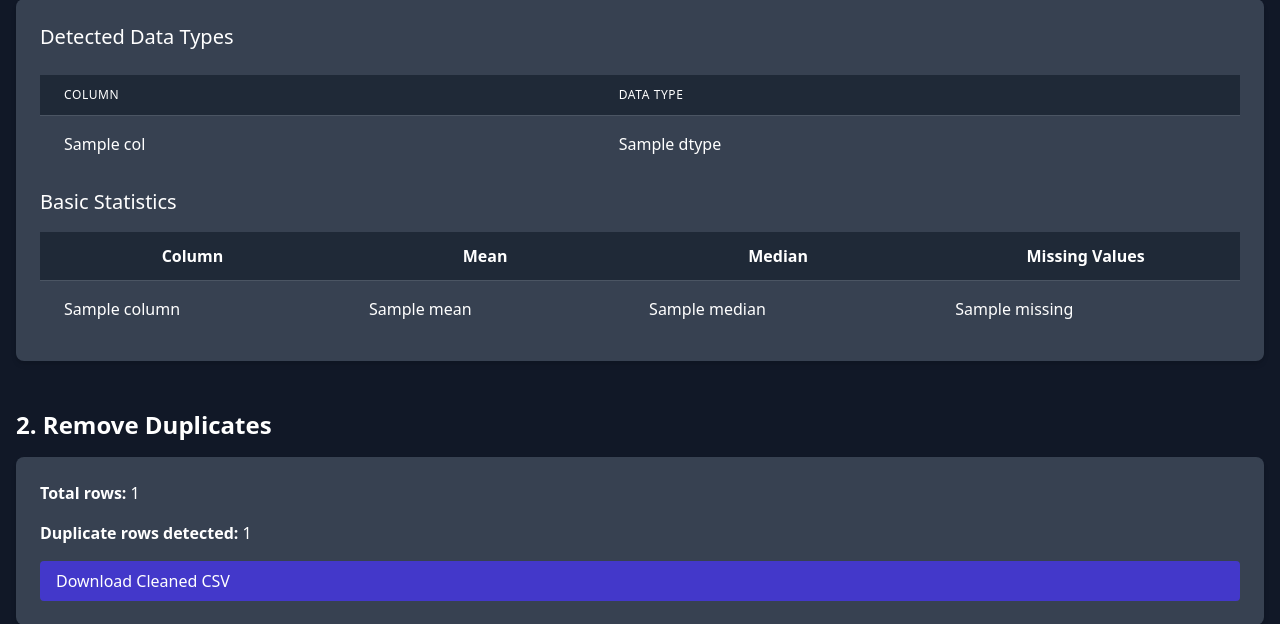
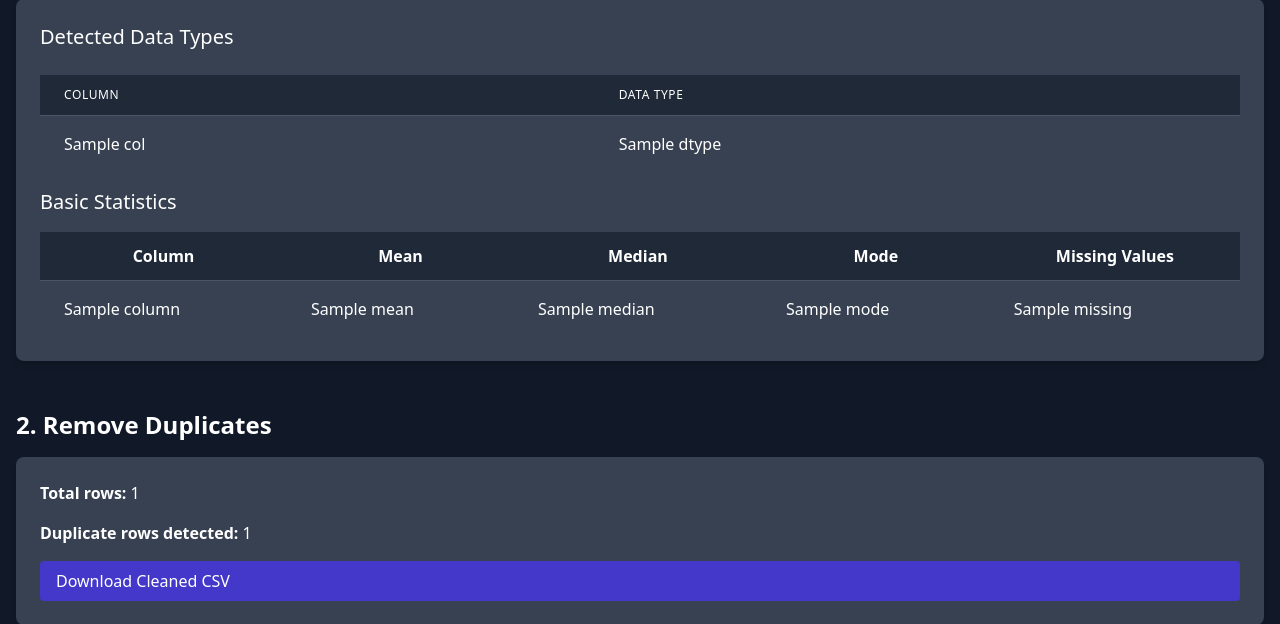
Before and after one commit to SalihK61/eindwerk, a Flask app: template FileAnalyzer/templates/analysis.html in a window 1280 px wide. Shown: the part 153-777 px from the top of the page. Run offline with Flask 3, Linux system fonts and the light colour scheme; tables that the repository leaves empty hold one stand-in row (values such as "Sample post"); the template is opened without the code that fills it: values that come from a table or form of the project are taken from there, most other values are stand-ins (such as "Sample title", 1, 10 or a date in 2020); some libraries are stand-ins or nearby versions.

Commit message:
mode toegevoegd aan tabel

```diff
--- a/FileAnalyzer/templates/analysis.html
+++ b/FileAnalyzer/templates/analysis.html
@@ -31,6 +31,7 @@
             <th class="px-6 py-3 text-gray-900 dark:text-white">Column</th>
             <th class="px-6 py-3 text-gray-900 dark:text-white">Mean</th>
             <th class="px-6 py-3 text-gray-900 dark:text-white">Median</th>
+            <th class="px-6 py-3 text-gray-900 dark:text-white">Mode</th>
             <th class="px-6 py-3 text-gray-900 dark:text-white">Missing Values</th>
           </tr>
         </thead>
@@ -40,6 +41,7 @@
             <td class="px-6 py-4 text-gray-900 dark:text-white">{{ stat.column }}</td>
             <td class="px-6 py-4 text-gray-900 dark:text-white">{{ stat.mean }}</td>
             <td class="px-6 py-4 text-gray-900 dark:text-white">{{ stat.median }}</td>
+            <td class="px-6 py-4 text-gray-900 dark:text-white">{{ stat.mode }}</td>
             <td class="px-6 py-4 text-gray-900 dark:text-white">{{ stat.missing }}</td>
           </tr>
           {% endfor %}
@@ -150,10 +152,7 @@
     // Numeric histogram not implemented - consider Chart.js histogram plugin or server-side bins
   }
 
-  if(barSelect.options.length>1){barSelect.value=barSelect.options[1].value;renderBarChart(barSelect.value);}
-  if(lineSelect.options.length>1){lineSelect.value=lineSelect.options[1].value;renderLineChart(lineSelect.value);}
-  if(pieSelect.options.length>1){pieSelect.value=pieSelect.options[1].value;renderPieChart(pieSelect.value);}
-  if(numSelect.options.length>1){numSelect.value=numSelect.options[1].value;}
+  if(barSelect.options.length>1){barSelect.value=barSelect.options[1].value;renderBarChart(barSelect.value);}  if(lineSelect.options.length>1){lineSelect.value=lineSelect.options[1].value;renderLineChart(lineSelect.value);}  if(pieSelect.options.length>1){pieSelect.value=pieSelect.options[1].value;renderPieChart(pieSelect.value);}  if(numSelect.options.length>1){numSelect.value=numSelect.options[1].value;}
 
   barSelect.addEventListener('change',()=>renderBarChart(barSelect.value));
   lineSelect.addEventListener('change',()=>renderLineChart(lineSelect.value));
```
